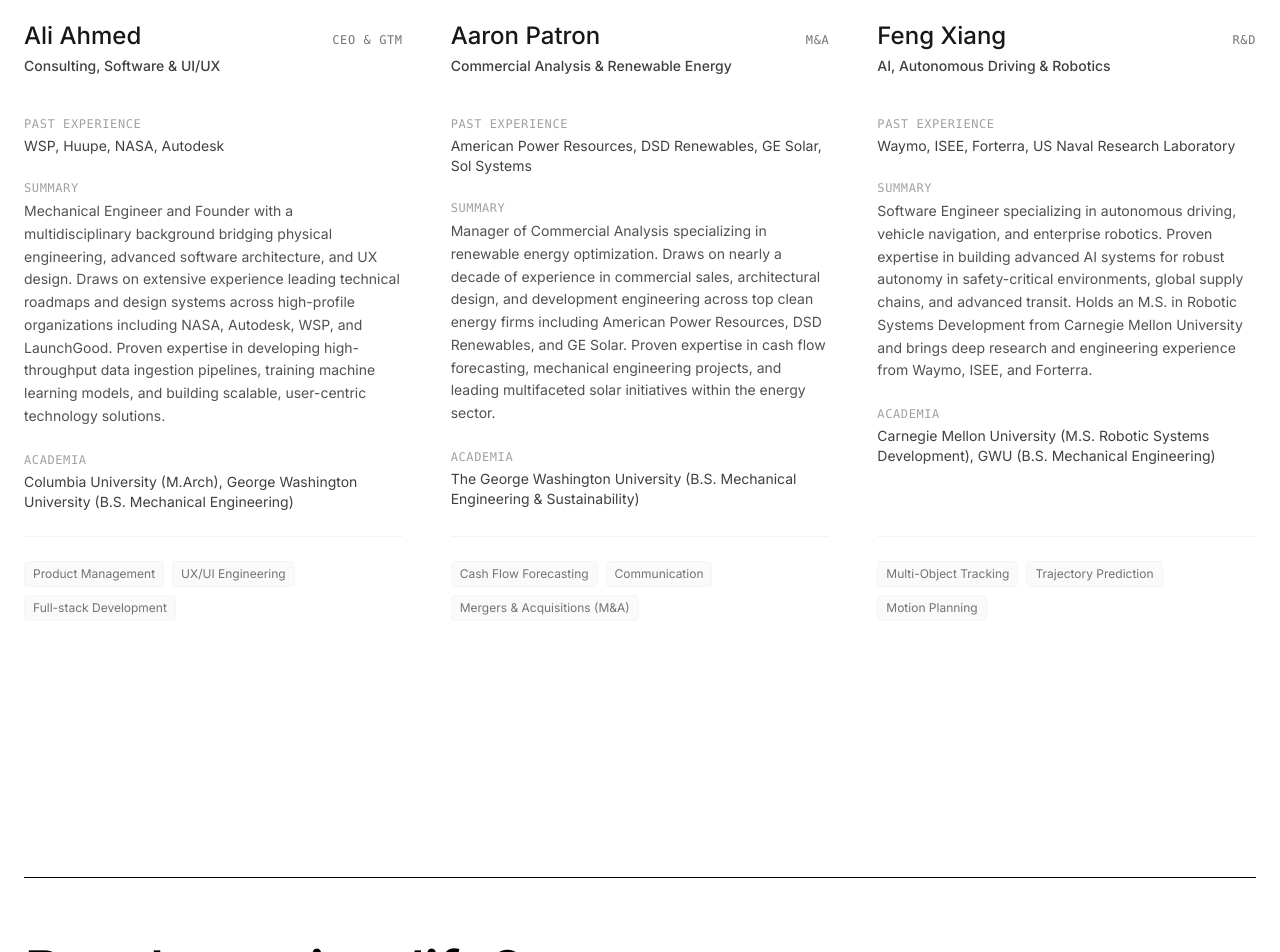
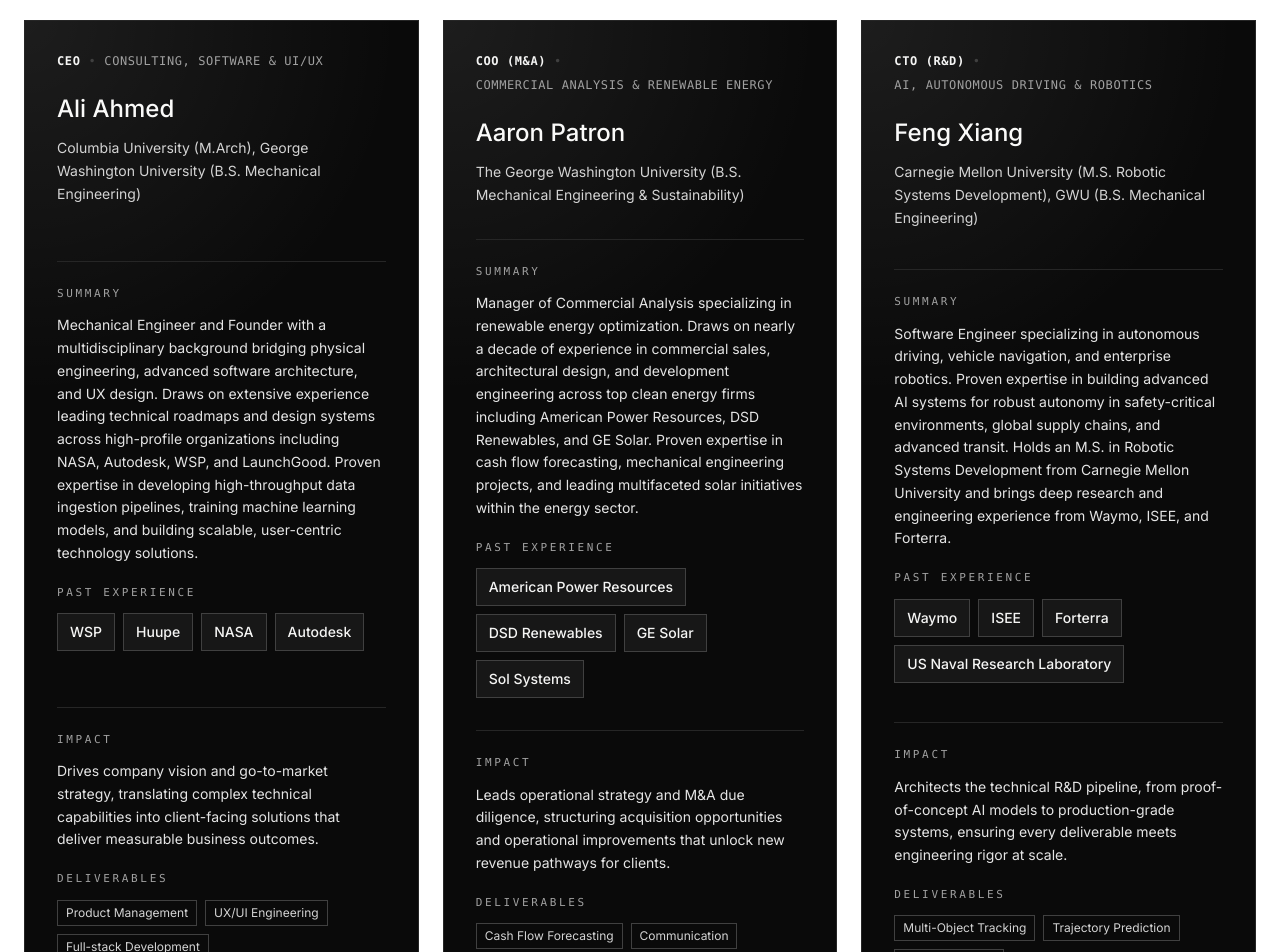
Before and after one commit to aliahm08/B2W, a React (Vite) app: page / in a window 1280 px wide. Shown: the part 5200-6152 px from the top of the page. Built offline with nearby package versions, Linux system fonts and the light colour scheme.

Commit message:
Update Team: Ali=CEO, Aaron=COO (M&A), Feng=CTO (R&D) with three-section card layout

```diff
--- a/src/components/Team.tsx
+++ b/src/components/Team.tsx
@@ -1,33 +1,48 @@
 import { motion } from 'motion/react';
 
-const team = [
+type TeamMember = {
+  name: string;
+  title: string;
+  focus: string;
+  academia: string;
+  workplaces: string[];
+  description: string;
+  impact: string;
+  tags: string[];
+  linkedin: string;
+};
+
+const team: TeamMember[] = [
   {
     name: "Ali Ahmed",
-    role: "CEO & GTM",
+    title: "CEO",
     focus: "Consulting, Software & UI/UX",
     academia: "Columbia University (M.Arch), George Washington University (B.S. Mechanical Engineering)",
     workplaces: ["WSP", "Huupe", "NASA", "Autodesk"],
     description: "Mechanical Engineer and Founder with a multidisciplinary background bridging physical engineering, advanced software architecture, and UX design. Draws on extensive experience leading technical roadmaps and design systems across high-profile organizations including NASA, Autodesk, WSP, and LaunchGood. Proven expertise in developing high-throughput data ingestion pipelines, training machine learning models, and building scalable, user-centric technology solutions.",
+    impact: "Drives company vision and go-to-market strategy, translating complex technical capabilities into client-facing solutions that deliver measurable business outcomes.",
     tags: ["Product Management", "UX/UI Engineering", "Full-stack Development"],
     linkedin: "https://www.linkedin.com/in/aliahmed-co/"
   },
   {
     name: "Aaron Patron",
-    role: "M&A",
+    title: "COO (M&A)",
     focus: "Commercial Analysis & Renewable Energy",
     academia: "The George Washington University (B.S. Mechanical Engineering & Sustainability)",
     workplaces: ["American Power Resources", "DSD Renewables", "GE Solar", "Sol Systems"],
     description: "Manager of Commercial Analysis specializing in renewable energy optimization. Draws on nearly a decade of experience in commercial sales, architectural design, and development engineering across top clean energy firms including American Power Resources, DSD Renewables, and GE Solar. Proven expertise in cash flow forecasting, mechanical engineering projects, and leading multifaceted solar initiatives within the energy sector.",
+    impact: "Leads operational strategy and M&A due diligence, structuring acquisition opportunities and operational improvements that unlock new revenue pathways for clients.",
     tags: ["Cash Flow Forecasting", "Communication", "Mergers & Acquisitions (M&A)"],
     linkedin: "https://www.linkedin.com/in/aaronpatron/"
   },
   {
     name: "Feng Xiang",
-    role: "R&D",
+    title: "CTO (R&D)",
     focus: "AI, Autonomous Driving & Robotics",
     academia: "Carnegie Mellon University (M.S. Robotic Systems Development), GWU (B.S. Mechanical Engineering)",
     workplaces: ["Waymo", "ISEE", "Forterra", "US Naval Research Laboratory"],
     description: "Software Engineer specializing in autonomous driving, vehicle navigation, and enterprise robotics. Proven expertise in building advanced AI systems for robust autonomy in safety-critical environments, global supply chains, and advanced transit. Holds an M.S. in Robotic Systems Development from Carnegie Mellon University and brings deep research and engineering experience from Waymo, ISEE, and Forterra.",
+    impact: "Architects the technical R&D pipeline, from proof-of-concept AI models to production-grade systems, ensuring every deliverable meets engineering rigor at scale.",
     tags: ["Multi-Object Tracking", "Trajectory Prediction", "Motion Planning"],
     linkedin: "https://www.linkedin.com/in/fengxiang1/"
   }
@@ -47,51 +62,95 @@ export default function Team() {
         <div className="h-px w-full bg-neutral-200" />
       </motion.div>
 
-      <div className="grid grid-cols-1 md:grid-cols-3 gap-12">
+      <div className="grid grid-cols-1 md:grid-cols-3 gap-6">
         {team.map((member, index) => (
-          <motion.div
+          <motion.a
             key={member.name}
-            initial={{ opacity: 0, y: 20 }}
+            href={member.linkedin}
+            target="_blank"
+            rel="noopener noreferrer"
+            initial={{ opacity: 0, y: 22 }}
             whileInView={{ opacity: 1, y: 0 }}
             viewport={{ once: true }}
-            transition={{ duration: 0.5, delay: index * 0.1 }}
-            className="group flex flex-col h-full"
+            transition={{ duration: 0.5, delay: index * 0.08 }}
+            className="group relative flex flex-col border border-neutral-800 bg-neutral-950 p-8 transition-colors duration-300 hover:border-neutral-600"
           >
-            <div className="mb-8 flex flex-col gap-1">
-              <div className="flex items-baseline justify-between">
-                <h3 className="text-2xl font-medium text-neutral-900 group-hover:underline decoration-1 underline-offset-4 decoration-neutral-300">
-                  <a href={member.linkedin} target="_blank" rel="noopener noreferrer">{member.name}</a>
-                </h3>
-                <p className="text-xs text-neutral-500 font-mono uppercase tracking-wider">{member.role}</p>
-              </div>
-              <p className="text-sm font-medium text-neutral-700">{member.focus}</p>
+            <div className="absolute inset-0 bg-[radial-gradient(circle_at_top_left,rgba(255,255,255,0.08),transparent_35%)]" />
+
+            <div className="relative grid h-full grid-rows-[auto,1fr,auto] gap-8">
+              {/* ── Metadata ── */}
+              <div>
+                <div className="mb-6 flex flex-wrap items-center gap-2 text-xs font-mono uppercase tracking-wider text-neutral-400">
+                  <span className="font-semibold text-stone-100">{member.title}</span>
+                  <span className="text-neutral-700">•</span>
+                  <span>{member.focus}</span>
                 </div>
 
-            <div className="mb-6 space-y-4 flex-grow">
-              <div className="pt-2">
-                <span className="text-xs font-mono uppercase tracking-wider text-neutral-400 block mb-1">Past Experience</span>
-                <p className="text-sm text-neutral-700">{member.workplaces.join(", ")}</p>
+                <h3 className="mb-3 text-2xl font-medium text-stone-50 group-hover:underline decoration-1 underline-offset-4 decoration-neutral-700">
+                  {member.name}
+                </h3>
+                <p className="text-sm leading-relaxed text-neutral-300">
+                  {member.academia}
+                </p>
               </div>
-              <div className="pt-2">
-                <span className="text-xs font-mono uppercase tracking-wider text-neutral-400 block mb-1">Summary</span>
-                <p className="text-neutral-600 leading-relaxed text-sm">
+
+              {/* ── Main Content ── */}
+              <div className="space-y-5 border-t border-neutral-800 pt-6">
+                <div>
+                  <p className="text-[11px] font-mono uppercase tracking-[0.24em] text-neutral-400">
+                    Summary
+                  </p>
+                  <p className="mt-3 text-sm leading-relaxed text-neutral-200">
                     {member.description}
                   </p>
                 </div>
-              <div className="pt-2">
-                <span className="text-xs font-mono uppercase tracking-wider text-neutral-400 block mb-1">Academia</span>
-                <p className="text-sm text-neutral-700">{member.academia}</p>
+
+                <div>
+                  <p className="text-[11px] font-mono uppercase tracking-[0.24em] text-neutral-400">
+                    Past Experience
+                  </p>
+                  <div className="mt-3 flex flex-wrap gap-2">
+                    {member.workplaces.map((workplace) => (
+                      <span
+                        key={workplace}
+                        className="border border-neutral-700 bg-neutral-900 px-3 py-2 text-sm font-medium text-stone-100"
+                      >
+                        {workplace}
+                      </span>
+                    ))}
+                  </div>
                 </div>
               </div>
 
-            <div className="flex flex-wrap gap-2 pt-6 border-t border-neutral-100">
-              {member.tags.map(tag => (
-                <span key={tag} className="text-xs text-neutral-500 bg-neutral-50 border border-neutral-100 px-2 py-1 rounded-sm">
+              {/* ── Impact ── */}
+              <div className="border-t border-neutral-800 pt-6">
+                <div className="mb-5">
+                  <p className="text-[11px] font-mono uppercase tracking-[0.24em] text-neutral-400">
+                    Impact
+                  </p>
+                  <p className="mt-3 text-sm leading-relaxed text-neutral-200">
+                    {member.impact}
+                  </p>
+                </div>
+
+                <div>
+                  <p className="text-[11px] font-mono uppercase tracking-[0.24em] text-neutral-400">
+                    Deliverables
+                  </p>
+                  <div className="mt-3 flex flex-wrap gap-2">
+                    {member.tags.map((tag) => (
+                      <span
+                        key={tag}
+                        className="border border-neutral-700 px-2 py-1 text-xs text-neutral-300"
+                      >
                         {tag}
                       </span>
                     ))}
                   </div>
-          </motion.div>
+                </div>
+              </div>
+            </div>
+          </motion.a>
         ))}
       </div>
     </section>
```
Also changed, not shown: homepage - Expertise.csv (added), 1 other file (tests, documents, lock files or other folders). Lines whose indentation alone changed are shown as unchanged.
